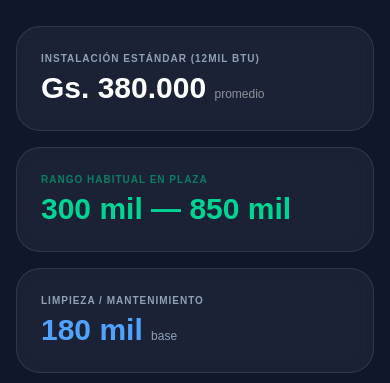
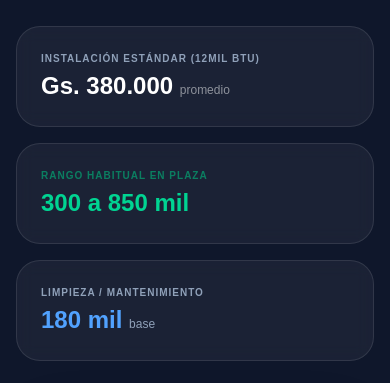
Before and after one commit to Schrammpy/cuanto-es, a Next.js app: page /servicios/aire in a window 390 px wide. Shown: the part 369-752 px from the top of the page. Built offline with nearby package versions, Linux system fonts and the light colour scheme; no server answers.

Commit message:
Ajustes en valores de miles

```diff
--- a/app/servicios/aire/page.tsx
+++ b/app/servicios/aire/page.tsx
@@ -108,17 +108,17 @@ export default function AireCostosPage() {
           <div className="grid grid-cols-1 md:grid-cols-3 gap-4 pt-6">
             <div className="bg-white/5 border border-white/10 p-6 rounded-3xl backdrop-blur-sm">
               <p className="text-[10px] font-bold text-slate-400 uppercase tracking-widest mb-1">Instalación Estándar (12mil BTU)</p>
-              <p className="text-3xl font-black">Gs. 380.000 <span className="text-xs font-normal opacity-50">promedio</span></p>
+              <p className="text-2xl lg:text-3xl font-black whitespace-nowrap">Gs. 380.000 <span className="text-xs font-normal opacity-50">promedio</span></p>
             </div>
-            <div className="bg-white/5 border border-white/10 p-6 rounded-3xl text-emerald-400 backdrop-blur-sm">
+          <div className="bg-white/5 border border-white/10 p-6 rounded-3xl text-emerald-400 backdrop-blur-sm">
               <p className="text-[10px] font-bold text-emerald-500/60 uppercase tracking-widest mb-1">Rango Habitual en Plaza</p>
-              <p className="text-3xl font-black">300 mil — 850 mil</p>
-            </div>
-            <div className="bg-white/5 border border-white/10 p-6 rounded-3xl backdrop-blur-sm">
+              <p className="text-2xl lg:text-3xl font-black whitespace-nowrap">300 a 850 mil</p>
+          </div>
+          <div className="bg-white/5 border border-white/10 p-6 rounded-3xl backdrop-blur-sm">
               <p className="text-[10px] font-bold text-slate-400 uppercase tracking-widest mb-1">Limpieza / Mantenimiento</p>
-              <p className="text-3xl font-black text-blue-400">180 mil <span className="text-xs font-normal text-slate-400">base</span></p>
-            </div>
+              <p className="text-2xl lg:text-3xl font-black text-blue-400 whitespace-nowrap">180 mil <span className="text-xs font-normal text-slate-400">base</span></p>
           </div>
+        </div>
         </div>
       </section>
 
--- a/app/servicios/pintura/page.tsx
+++ b/app/servicios/pintura/page.tsx
@@ -94,15 +94,15 @@ export default function PinturaPage() {
           <div className="grid grid-cols-1 md:grid-cols-3 gap-4 pt-6">
             <div className="bg-white/5 border border-white/10 p-6 rounded-3xl backdrop-blur-sm">
               <p className="text-[10px] font-bold text-slate-400 uppercase tracking-widest mb-1">Precio Promedio</p>
-              <p className="text-3xl font-black">Gs. 22.000 <span className="text-xs font-normal opacity-50">/m²</span></p>
+              <p className="text-2xl lg:text-3xl font-black whitespace-nowrap">Gs. 22.000 <span className="text-xs font-normal opacity-50">/m²</span></p>
             </div>
             <div className="bg-white/5 border border-white/10 p-6 rounded-3xl text-emerald-400 backdrop-blur-sm">
               <p className="text-[10px] font-bold text-emerald-500/60 uppercase tracking-widest mb-1">Rango Habitual</p>
-              <p className="text-3xl font-black">15mil — 35mil <span className="text-xs font-normal opacity-50">/m²</span></p>
+              <p className="text-2xl lg:text-3xl font-black whitespace-nowrap">15 a 35 mil <span className="text-xs font-normal opacity-50">/m²</span></p>
             </div>
             <div className="bg-white/5 border border-white/10 p-6 rounded-3xl backdrop-blur-sm">
               <p className="text-[10px] font-bold text-slate-400 uppercase tracking-widest mb-1">Certeza de Datos</p>
-              <p className="text-3xl font-black text-blue-400">Alta <span className="text-xs font-normal text-slate-400">✓</span></p>
+              <p className="text-2xl lg:text-3xl font-black text-blue-400 whitespace-nowrap">Alta <span className="text-xs font-normal text-slate-400">✓</span></p>
             </div>
           </div>
         </div>
```
